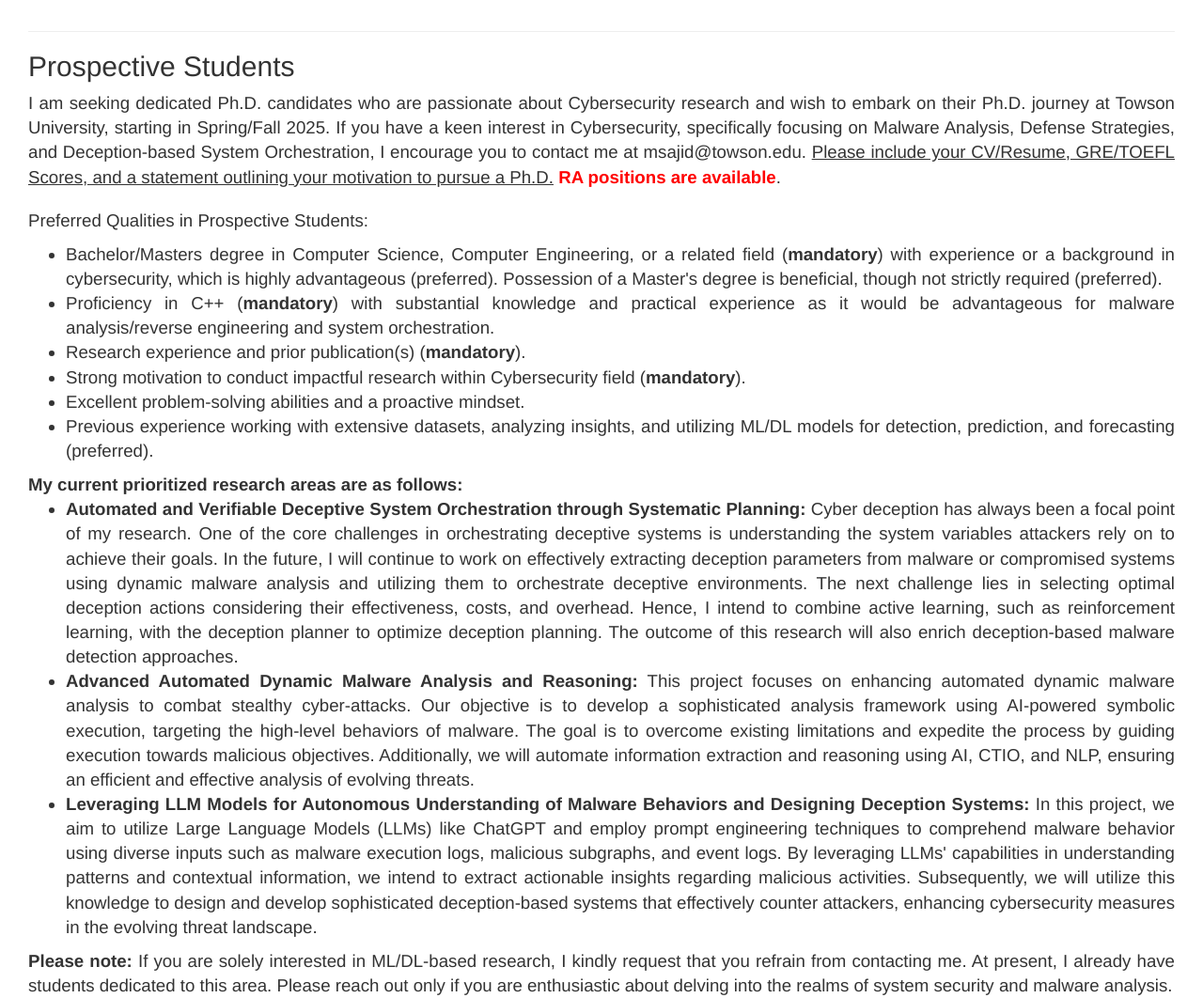
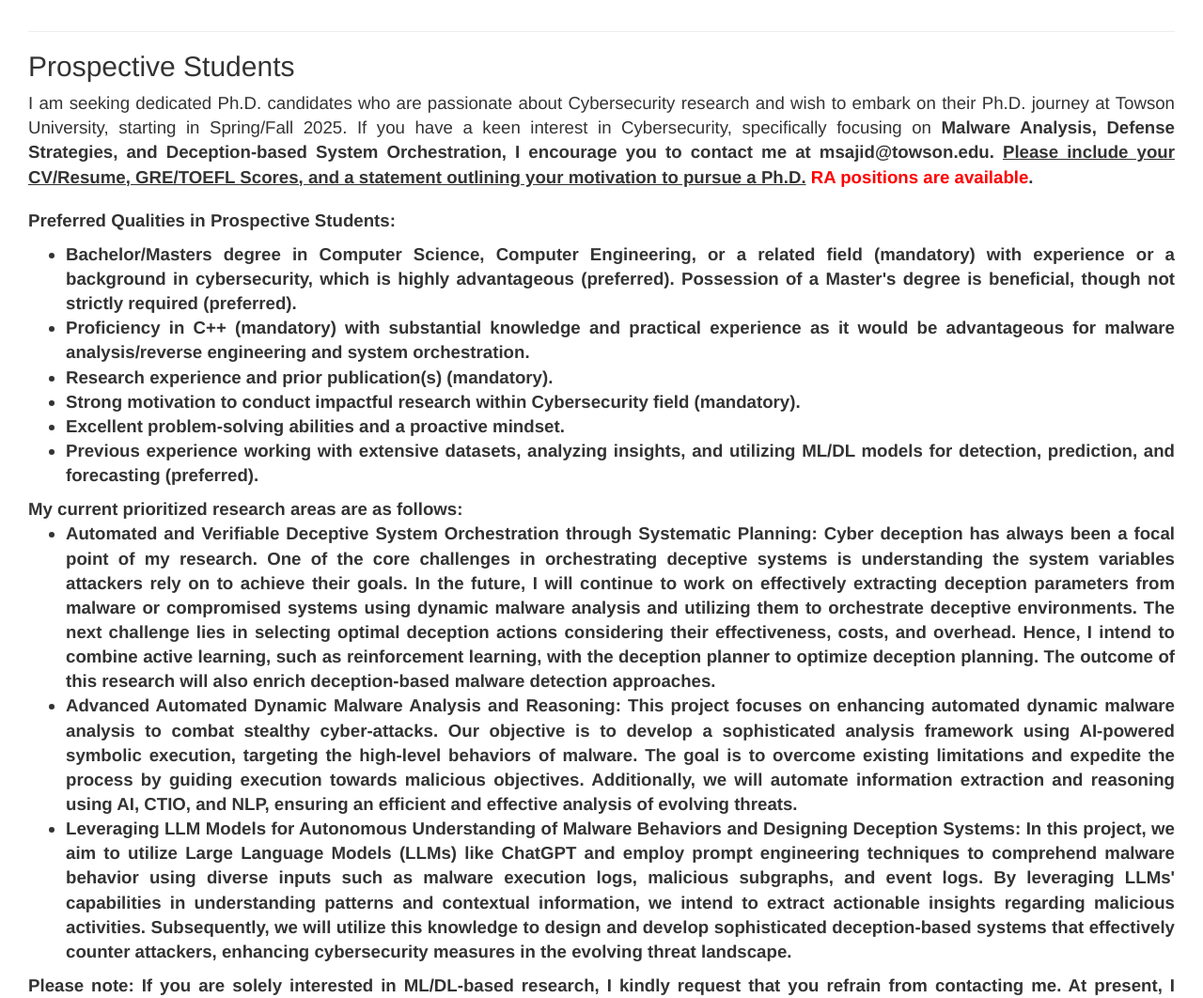
Before and after one commit to sajid36/sajid36.github.io, a plain HTML site: page index.html in a window 1280 px wide. Shown: the part 2019-3081 px from the top of the page at 94% size. Drawn offline with Linux system fonts and the light colour scheme; files whose address does not match are found by name.

Commit message:
Update index.html

```diff
--- a/index.html
+++ b/index.html
@@ -636,13 +636,13 @@ Communications Security (ICICS) </b></a>(2021).
 						<h2>Prospective Students</h2>
 						<!--<h2>Current Prioritized Research Works</h2>-->
                         <p class="lead">
-                        I am seeking dedicated Ph.D. candidates who are passionate about Cybersecurity research and wish to embark on their Ph.D. journey at Towson University, starting in Spring/Fall 2025. If you have a keen interest in Cybersecurity, specifically focusing on Malware Analysis, Defense Strategies, and Deception-based System Orchestration, I encourage you to contact me at msajid@towson.edu. <u>Please include your CV/Resume, GRE/TOEFL Scores, and a statement outlining your motivation to pursue a Ph.D.</u><b style= "color:red"> RA positions are available</b>.
+                        I am seeking dedicated Ph.D. candidates who are passionate about Cybersecurity research and wish to embark on their Ph.D. journey at Towson University, starting in Spring/Fall 2025. If you have a keen interest in Cybersecurity, specifically focusing on <b>Malware Analysis, Defense Strategies, and Deception-based System Orchestration<b>, I encourage you to contact me at msajid@towson.edu. <u>Please include your CV/Resume, GRE/TOEFL Scores, and a statement outlining your motivation to pursue a Ph.D.</u><b style= "color:red"> RA positions are available</b>.
                         </p>
 						<p>
 						Preferred Qualities in Prospective Students:
 						<ul>
 							<li>Bachelor/Masters degree in Computer Science, Computer Engineering, or a related field (<b>mandatory</b>) with experience or a background in cybersecurity, which is highly advantageous (preferred). Possession of a Master's degree is beneficial, though not strictly required (preferred).</li>
-							<li>Proficiency in C++ (<b>mandatory</b>) with substantial knowledge and practical experience as it would be advantageous for malware analysis/reverse engineering and system orchestration.</li>
+							<li>Proficiency in C++ (<b>mandatory</b>) with substantial knowledge and practical experience as <b>it would be advantageous for malware analysis/reverse engineering and system orchestration</b>.</li>
 							<li>Research experience and prior publication(s) (<b>mandatory</b>).</li>
 							<li>Strong motivation to conduct impactful research within Cybersecurity field (<b>mandatory</b>).</li>
 							<li>Excellent problem-solving abilities and a proactive mindset.</li>
```
